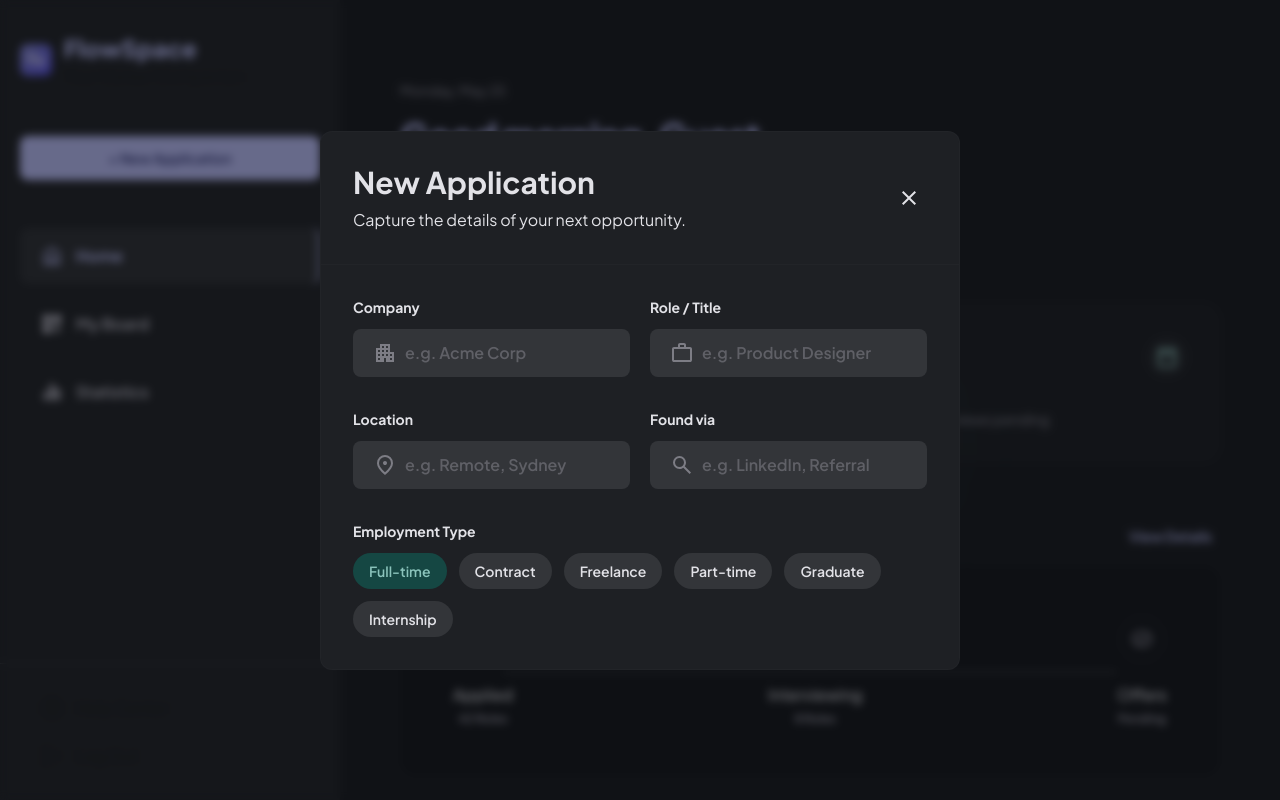
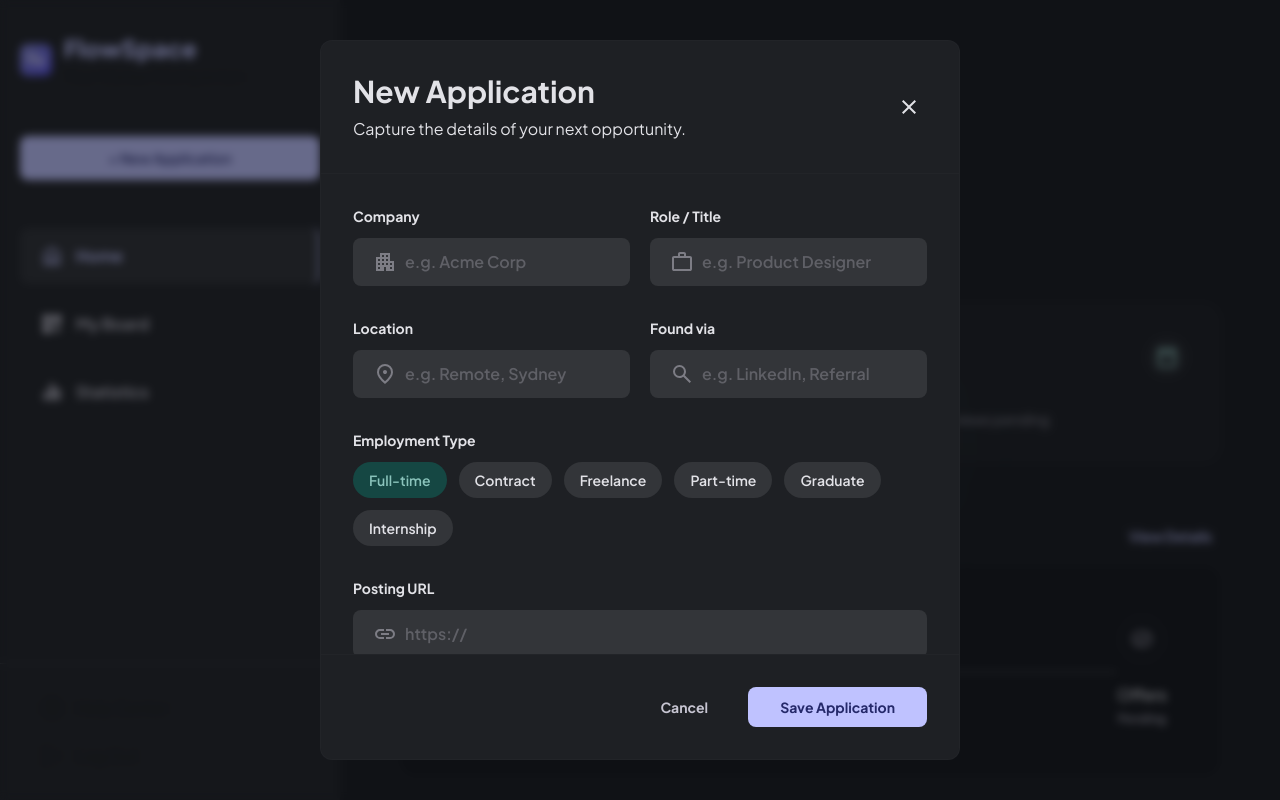
Before and after one commit to Galvatar/Aplicate, a Next.js app: page /home in a window 1280 px wide. Both pictures are taken after a click on the button "+ New Application". Shown: the top 800 px of the page. Built offline with nearby package versions, Linux system fonts and the light colour scheme.

Commit message:
Finished the application modal content

```diff
--- a/components/layout/components/newApplication.tsx
+++ b/components/layout/components/newApplication.tsx
@@ -8,11 +8,14 @@ export default function NewApplication() {
   const [company, setCompany] = useState("");
   const [role, setRole] = useState("");
   const [location, setLocation] = useState("");
+  const [url, setUrl] = useState("");
+  const [notes, setNotes] = useState("");
   const [source, setSource] = useState("");
   const [employmentType, setEmploymentType] = useState("full-time");
 
   return (
-    <div className="font-jakarta flex flex-col w-full max-w-160 rounded-xl border border-outline-variant/10 bg-surface-container text-on-background">
+    <div className="font-jakarta flex flex-col relative h-full w-full max-w-160 rounded-xl border border-outline-variant/10 bg-surface-container text-on-background">
+      {/** Title */}
       <div className="flex justify-between items-center p-8 border-b border-outline-variant/10">
         <div className="flex flex-col gap-2">
           <h1 className="text-3xl font-bold">New Application</h1>
@@ -33,9 +36,10 @@ export default function NewApplication() {
           </svg>
         </div>
       </div>
-      <form className="flex flex-col p-8 gap-8">
+      {/** Form data */}
+      <form className="flex flex-col overflow-scroll items-center p-8 gap-8">
         {/** First line */}
-        <div className="flex gap-5">
+        <div className="flex w-full gap-5">
           {/** Company */}
           <div className="flex w-full flex-col gap-3">
             <h1 className="font-bold text-sm">Company</h1>
@@ -82,7 +86,7 @@ export default function NewApplication() {
           </div>
         </div>
         {/** Second line */}
-        <div className="flex gap-5">
+        <div className="flex w-full gap-5">
           {/** Location */}
           <div className="flex w-full flex-col gap-3">
             <h1 className="font-bold text-sm">Location</h1>
@@ -128,6 +132,7 @@ export default function NewApplication() {
             </div>
           </div>
         </div>
+        {/** Employment type */}
         <div className="flex w-full flex-col gap-3">
           <h1 className="font-bold text-sm">Employment Type</h1>
           <div className="flex flex-wrap gap-3">
@@ -175,7 +180,75 @@ export default function NewApplication() {
             </button>
           </div>
         </div>
+        {/** Posting URL */}
+        <div className="flex w-full flex-col gap-3">
+          <h1 className="font-bold text-sm">Posting URL</h1>
+          <div className="flex bg-surface-container-highest px-5 py-3 rounded-lg gap-2">
+            <svg
+              className="text-on-surface-variant/50"
+              xmlns="http://www.w3.org/2000/svg"
+              height="24px"
+              viewBox="0 -960 960 960"
+              width="24px"
+              fill="currentColor"
+            >
+              <path d="M440-280H280q-83 0-141.5-58.5T80-480q0-83 58.5-141.5T280-680h160v80H280q-50 0-85 35t-35 85q0 50 35 85t85 35h160v80ZM320-440v-80h320v80H320Zm200 160v-80h160q50 0 85-35t35-85q0-50-35-85t-85-35H520v-80h160q83 0 141.5 58.5T880-480q0 83-58.5 141.5T680-280H520Z" />
+            </svg>
+            <input
+              value={url}
+              onChange={(e) => setUrl(e.target.value)}
+              placeholder="https://"
+              className="border-0 outline-none text-on-background font-body-md placeholder:text-on-surface-variant/30 placeholder:font-semibold"
+            />
+          </div>
+        </div>
+        {/** Notes */}
+        <div className="flex w-full flex-col gap-3">
+          <h1 className="font-bold text-sm">Notes</h1>
+          <div className="flex gap-2 bg-surface-container-highest px-5 py-3 rounded-lg">
+            <svg className="text-on-surface-variant/50" xmlns="http://www.w3.org/2000/svg" height="24px" viewBox="0 -960 960 960" width="24px" fill="currentColor"><path d="M320-240h320v-80H320v80Zm0-160h320v-80H320v80ZM240-80q-33 0-56.5-23.5T160-160v-640q0-33 23.5-56.5T240-880h320l240 240v480q0 33-23.5 56.5T720-80H240Zm280-520v-200H240v640h480v-440H520ZM240-800v200-200 640-640Z"/>
+            </svg>
+            <textarea
+              value={notes}
+              onChange={(e) => setNotes(e.target.value)}
+              placeholder="Add any additional notes..."
+              rows={4}
+              className="border-0 outline-none text-on-background font-body-md placeholder:text-on-surface-variant/30 placeholder:font-semibold resize-none w-full bg-surface-container-highest"
+            />
+          </div>
+        </div>
+        {/** Email sync */}
+        <div className="flex group gap-4 bg-surface-container-lowest/50 rounded-lg p-5 border border-outline-variant/5 hover:bg-surface-container-lowest transition-colors cursor-pointer">
+            <div className="h-fit p-2 bg-surface-container-high rounded-full text-secondary-fixed-dim">
+                <svg xmlns="http://www.w3.org/2000/svg" height="24px" viewBox="0 -960 960 960" width="24px" fill="currentColor"><path d="M160-160q-33 0-56.5-23.5T80-240v-480q0-33 23.5-56.5T160-800h640q33 0 56.5 23.5T880-720v480q0 33-23.5 56.5T800-160H160Zm320-280L160-640v400h640v-400L480-440Zm0-80 320-200H160l320 200ZM160-640v-80 480-400Z"/>
+                </svg>
+            </div>
+            <div className="flex flex-col gap-0">
+                <h1 className="text-on-background text-sm font-bold">
+                    Automate tracking
+                </h1>
+                <h2 className="text-on-surface-variant mt-1 text-xs font-semibold">
+                    Connect your inbox to automatically sync status updates and interview invites for this application.
+                </h2>
+            </div>
+            <svg className="text-on-surface-variant/30 group-hover:text-primary transition-colors" xmlns="http://www.w3.org/2000/svg" height="24px" viewBox="0 -960 960 960" width="24px" fill="currentColor"><path d="M504-480 320-664l56-56 240 240-240 240-56-56 184-184Z"/>
+            </svg>
+        </div>
+        <h4 className="flex text-on-surface-variant gap-2 text-xs items-center">
+            <svg xmlns="http://www.w3.org/2000/svg" height="12px" viewBox="0 -960 960 960" width="12px" fill="currentColor"><path d="M440-280h80v-240h-80v240Zm68.5-331.5Q520-623 520-640t-11.5-28.5Q497-680 480-680t-28.5 11.5Q440-657 440-640t11.5 28.5Q463-600 480-600t28.5-11.5ZM480-80q-83 0-156-31.5T197-197q-54-54-85.5-127T80-480q0-83 31.5-156T197-763q54-54 127-85.5T480-880q83 0 156 31.5T763-763q54 54 85.5 127T880-480q0 83-31.5 156T763-197q-54 54-127 85.5T480-80Zm0-80q134 0 227-93t93-227q0-134-93-227t-227-93q-134 0-227 93t-93 227q0 134 93 227t227 93Zm0-320Z"/>
+            </svg>
+            Applications added in guest mode are stored locally in your browser.
+        </h4>
       </form>
+      {/** Buttons */}
+      <div className="flex justify-end items-center p-8 border-t border-outline-variant/10 gap-4">
+        <button className="px-6 py-2.5 rounded-lg text-sm font-bold text-on-surface-variant hover:text-on-background hover:bg-surface-container-high transition-all">
+            Cancel
+        </button>
+        <button className="px-8 py-2.5 rounded-lg text-sm font-bold bg-primary text-on-primary hover:bg-primary-fixed-dim hover:shadow-[0_0_20px_rgba(191,194,255,0.15)] transition-all">
+            Save Application
+        </button>
+      </div>
     </div>
   );
 }
--- a/components/ui/modal.tsx
+++ b/components/ui/modal.tsx
@@ -55,13 +55,13 @@ export function ModalProvider({ children }: { children: ReactNode }) {
       {children}
       {isOpen && (
         <div
-          className={`fixed inset-0 z-50 flex items-center justify-center bg-surface/50 backdrop-blur-xs transition-opacity duration-300 ease-out ${
+          className={`fixed p-10 inset-0 z-50 flex items-center justify-center bg-surface/50 backdrop-blur-xs transition-opacity duration-300 ease-out ${
             isVisible ? "opacity-100" : "opacity-0"
           }`}
           onClick={hide}
         >
           <div
-            className={`flex flex-col items-center relative w-full transition-all duration-300 ease-out transform ${
+            className={`flex flex-col items-center h-full h-max-3/4 overflow-scroll relative w-full transition-all duration-300 ease-out transform ${
               isVisible ? "scale-100 opacity-100" : "scale-95 opacity-0"
             }`}
             onClick={(e) => e.stopPropagation()}
```
